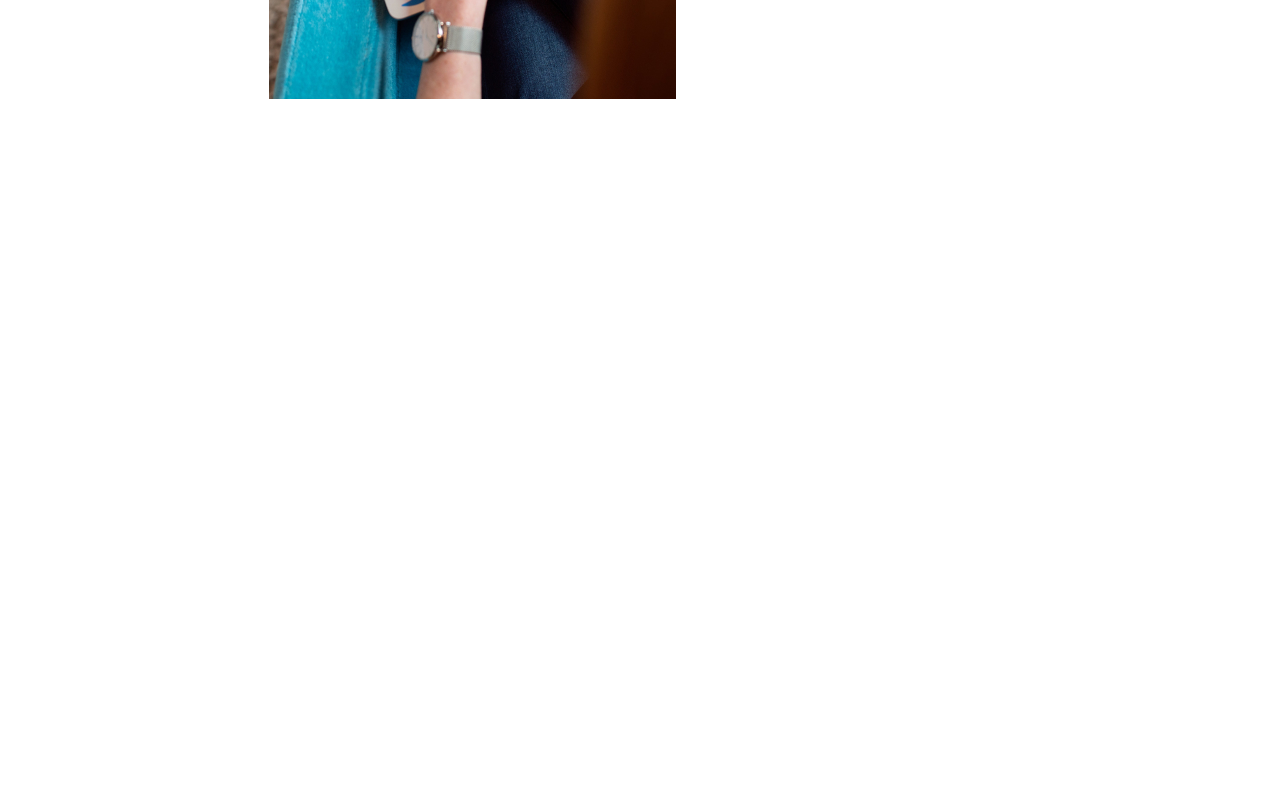
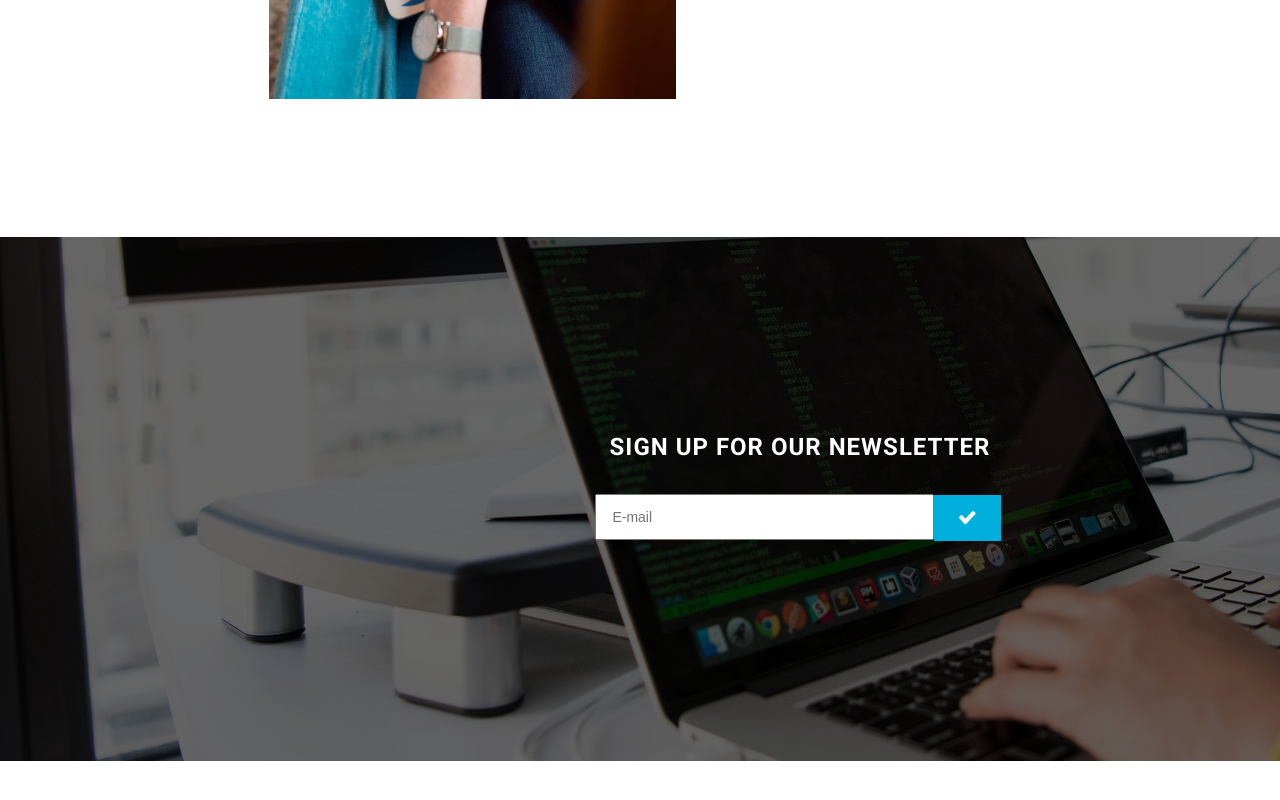
Before and after one commit to bovtrushonok/webdev, a plain HTML site: page index.html in a window 1280 px wide. Shown: the part 2695-3495 px from the top of the page. Before the commit the page ends 3027 px from the top, so only its background shows below. Drawn offline with Linux system fonts and the light colour scheme.

Commit message:
feat: add sign-up section

```diff
--- a/index.html
+++ b/index.html
@@ -73,13 +73,13 @@
 			</div>
 		</div>
 
-		<!-- <div class="sign-up">
+		<div class="sign-up">
 			<h2>sign up for our newsletter</h2>
 			<form action="">
 				<input id="email" type="email" name="email" placeholder="E-mail" required pattern="^[a-z0-9_-]{3,15}$">
 				<button type="submit" class="form-btn"></button>.
 			</form>
-		</div> -->
+		</div>
 	</main>
 
 		 <!-- <div class="service-block">
--- a/style.css
+++ b/style.css
@@ -310,7 +310,7 @@ p {
   width: 180px;
 }
 
-/*.sign-up {
+.sign-up {
   width: 100%;
   height: 524px;
   display: flex;
@@ -321,15 +321,15 @@ p {
   position: relative;
   top: -95px;
   background-image: url("assets/img/pexels-christina-morillo-1181675.png");
-}*/
+}
 
-/*.sign-up h2 {
+.sign-up h2 {
   font-size: 24px;
   font-weight: 700;
   color: white;
   letter-spacing: 1px;
   line-height: 28.13px;
-  margin: 0 auto 23px;
+  margin: 0 auto -10px;
   padding: 0;
   text-transform: uppercase;
 }
@@ -338,6 +338,7 @@ p {
   display: flex;
   flex-flow: row nowrap;
   justify-content: center;
+  padding: 0;
 }
 
 .form-btn {
@@ -345,9 +346,14 @@ p {
   background-image: url("assets/img/check-icon.png");
   background-repeat: no-repeat;
   background-position: 50% 50%;
-  width: 66px;
+  width: 67px;
   height: 46px;
-  margin: 50px 12px 0 -40px;
+  margin: 50px 0 0;
+  position: relative;
+  top: -7px;
+  left: 1px;
+  border: none;
+
 }
 
 form input {
@@ -355,8 +361,11 @@ form input {
   font-size: 14px;
   font-weight: 400;
   padding: 13px 15px;
-  margin: 0 40px 0 15px;
-}*/
+  margin: -25px -5px 0 0;
+  position: relative;
+  top: -25px;
+
+}
 /*
 .services-list {
   width: 100%;
```
